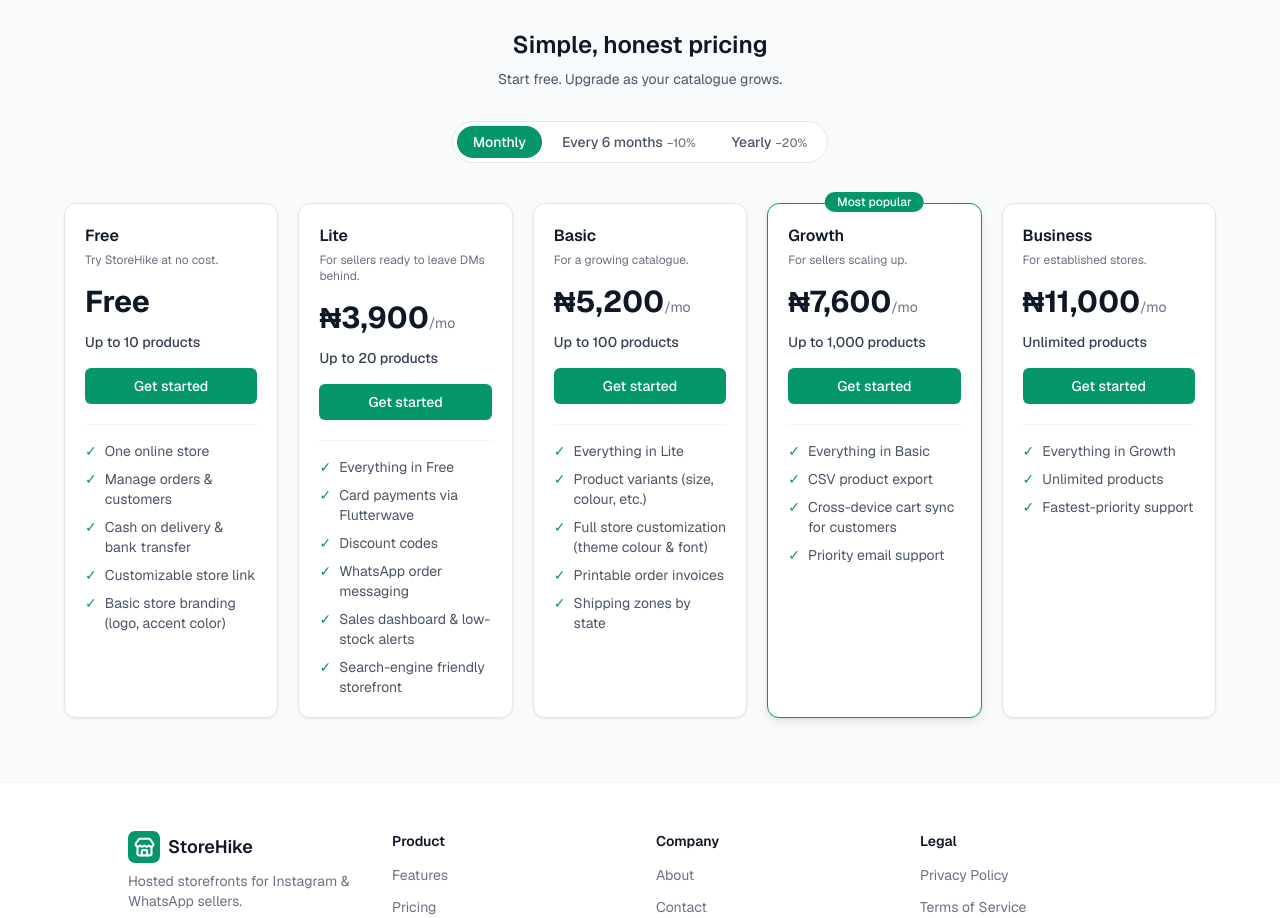
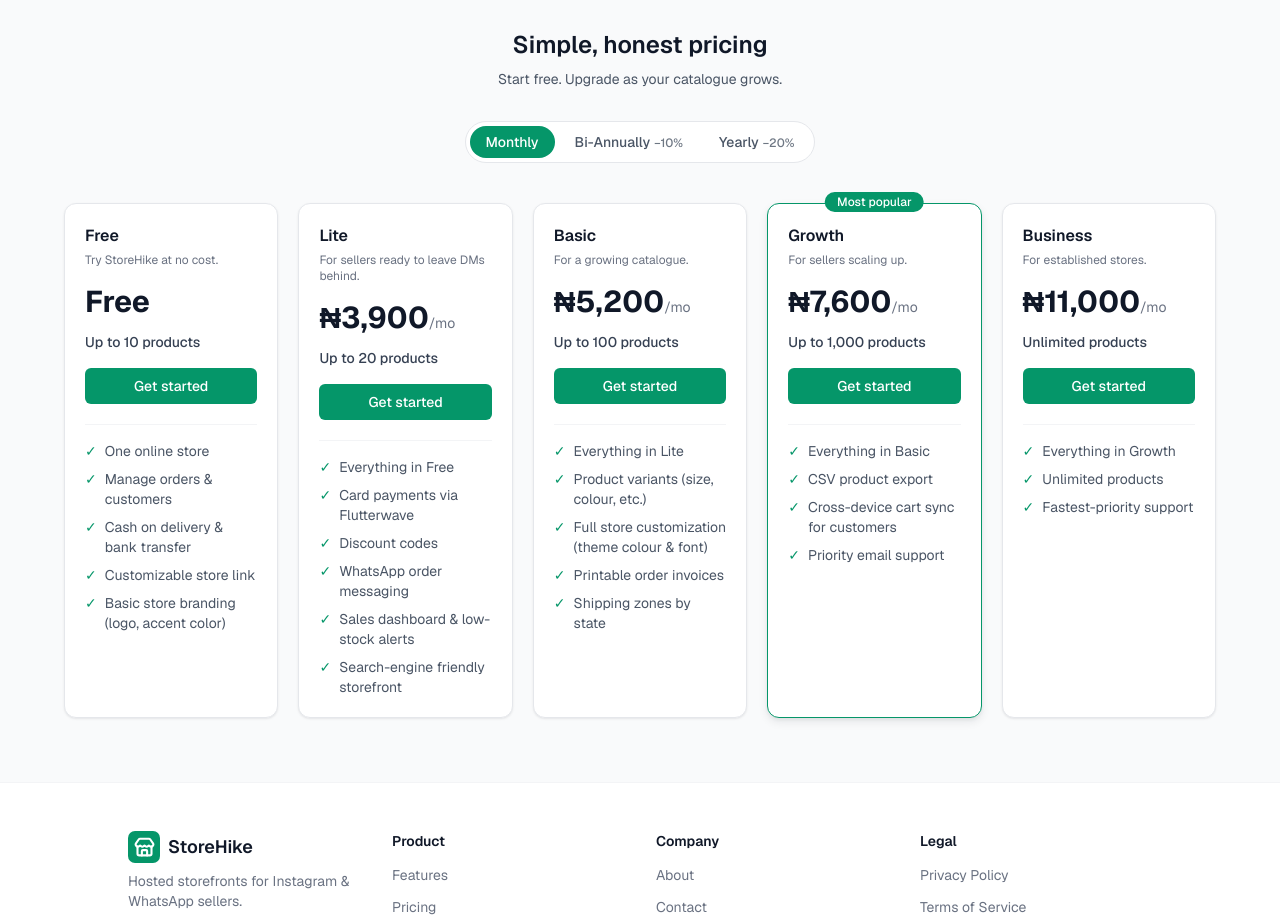
Before and after one commit to Paulsnrdev/Store-Builder, a Next.js app: page / in a window 1280 px wide. Shown: the part 1120-2038 px from the top of the page. Built offline with nearby package versions, Linux system fonts and the light colour scheme.

Commit message:
Rename the 6-month billing cycle label from "Every 6 months" to "Bi-Annually"

```diff
--- a/src/components/admin/plan-assignment-form.tsx
+++ b/src/components/admin/plan-assignment-form.tsx
@@ -46,7 +46,7 @@
             className="mt-1 w-full rounded-md border border-gray-300 px-3 py-2 text-sm"
           >
             <option value="MONTHLY">Monthly</option>
-            <option value="BIANNUAL">Every 6 months</option>
+            <option value="BIANNUAL">Bi-Annually</option>
             <option value="YEARLY">Yearly</option>
           </select>
         </div>
--- a/src/lib/billing-cycles.ts
+++ b/src/lib/billing-cycles.ts
@@ -5,7 +5,7 @@
 
 export const CYCLE_LABEL: Record<Cycle, string> = {
   MONTHLY: "Monthly",
-  BIANNUAL: "Every 6 months",
+  BIANNUAL: "Bi-Annually",
   YEARLY: "Yearly",
 };
 
```
